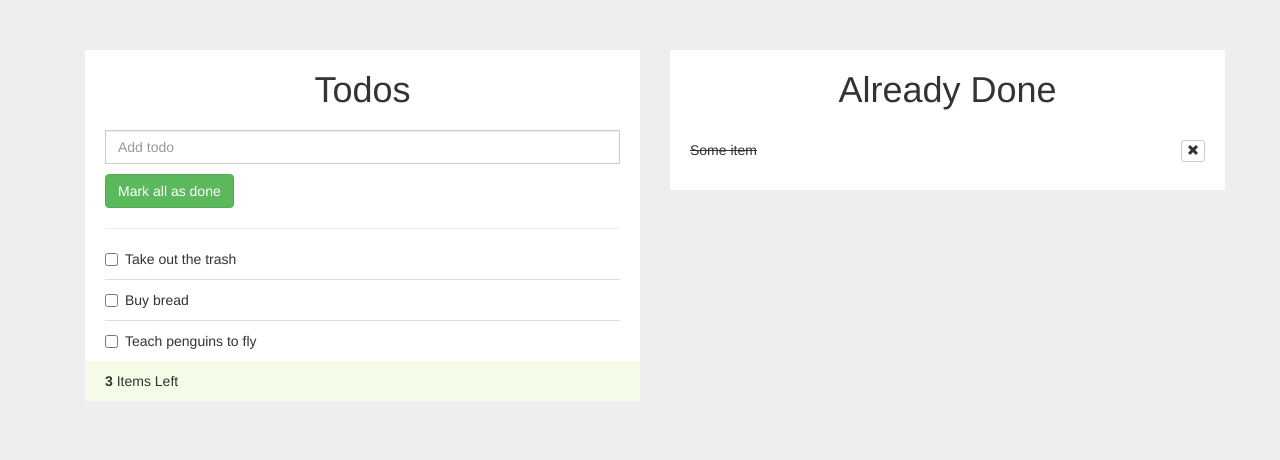
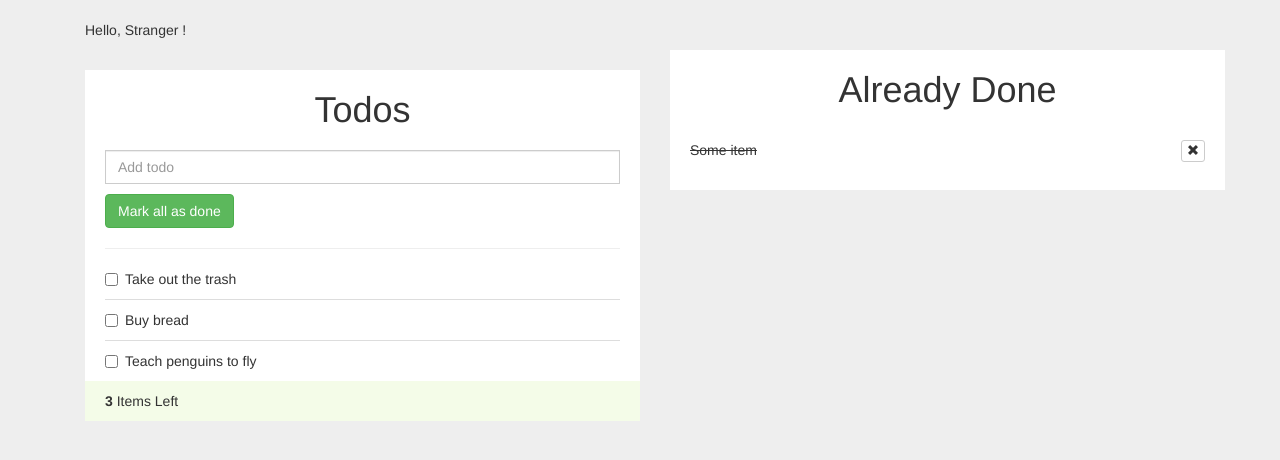
Before and after one commit to evamwangi/bc-7-Todo_List, a Flask app: page /todo in a window 1280 px wide. Shown: the part 52-512 px from the top of the page. Run offline with Flask 2, Linux system fonts and the light colour scheme; parts of the project's set-up code (start-up, migrations or seed data) failed here and were passed over; some libraries are stand-ins or nearby versions; some web fonts are replaced.

Commit message:
modify to do list page

```diff
--- a/app/templates/base.html
+++ b/app/templates/base.html
@@ -10,6 +10,7 @@
     {% if not current_user.is_authenticated %}
         <div class="bg">
             <div>
+
                 <!-- <img src="{{ url_for('static',filename='images/biz.jpg') }}" id="bg" alt=""> -->
             </div>
             <div>
--- a/app/templates/index.html
+++ b/app/templates/index.html
@@ -20,4 +20,6 @@
         <p>Making Awesome Achievements</p>
         <p><a class="btn btn-primary btn-lg login-btn" href="/login" role="button">Login to Continue!</a></p>
     </div>
+
+
 {% endblock %}
--- a/app/templates/todolists.html
+++ b/app/templates/todolists.html
@@ -10,6 +10,14 @@
 <div class="container">
     <div class="row">
         <div class="col-md-6">
+
+        	Hello,
+			{% if current_user.is_authenticated %}
+				{{ current_user.username }}
+			{% else %}
+				Stranger
+			{% endif %}!
+
             <div class="todolist not-done">
              <h1>Todos</h1>
                 <input type="text" class="form-control add-todo" placeholder="Add todo">
```
